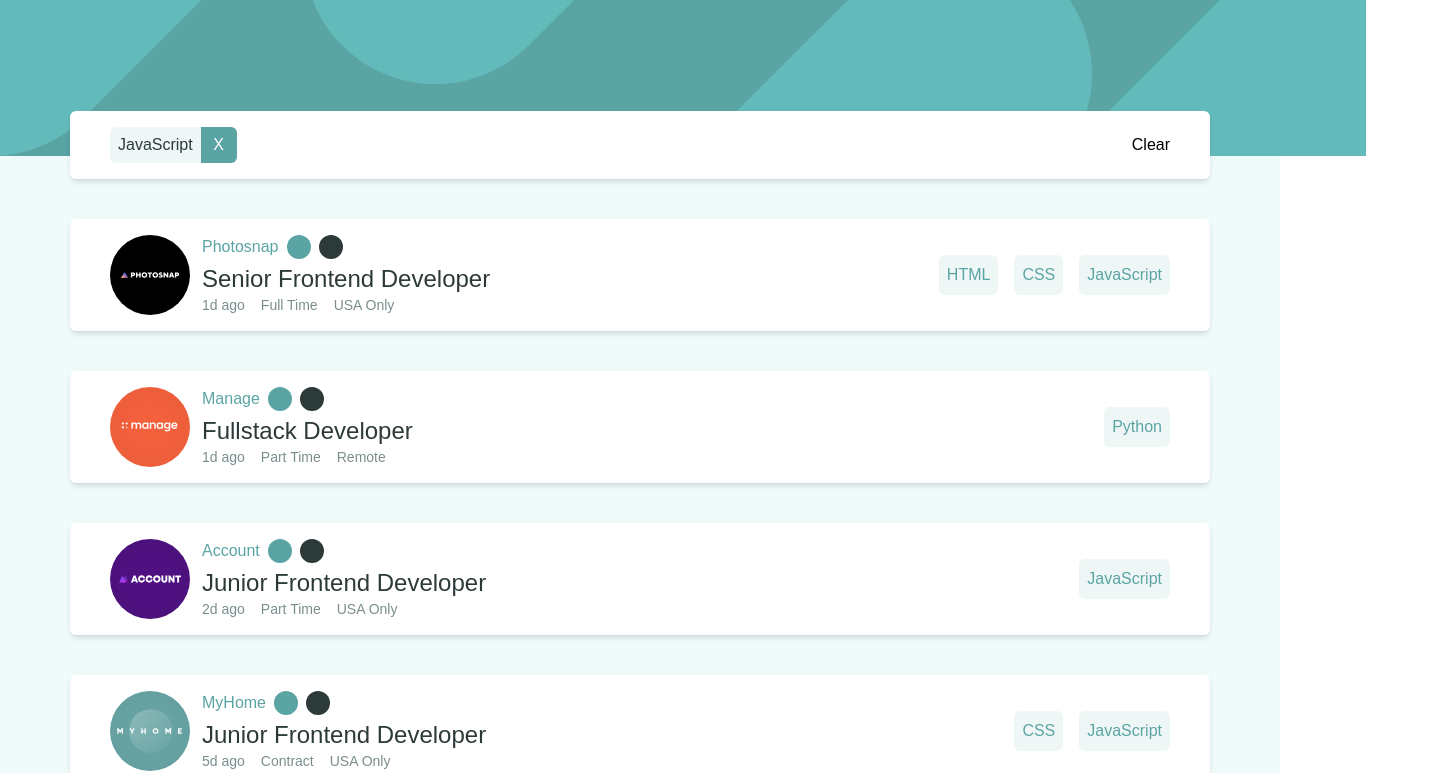
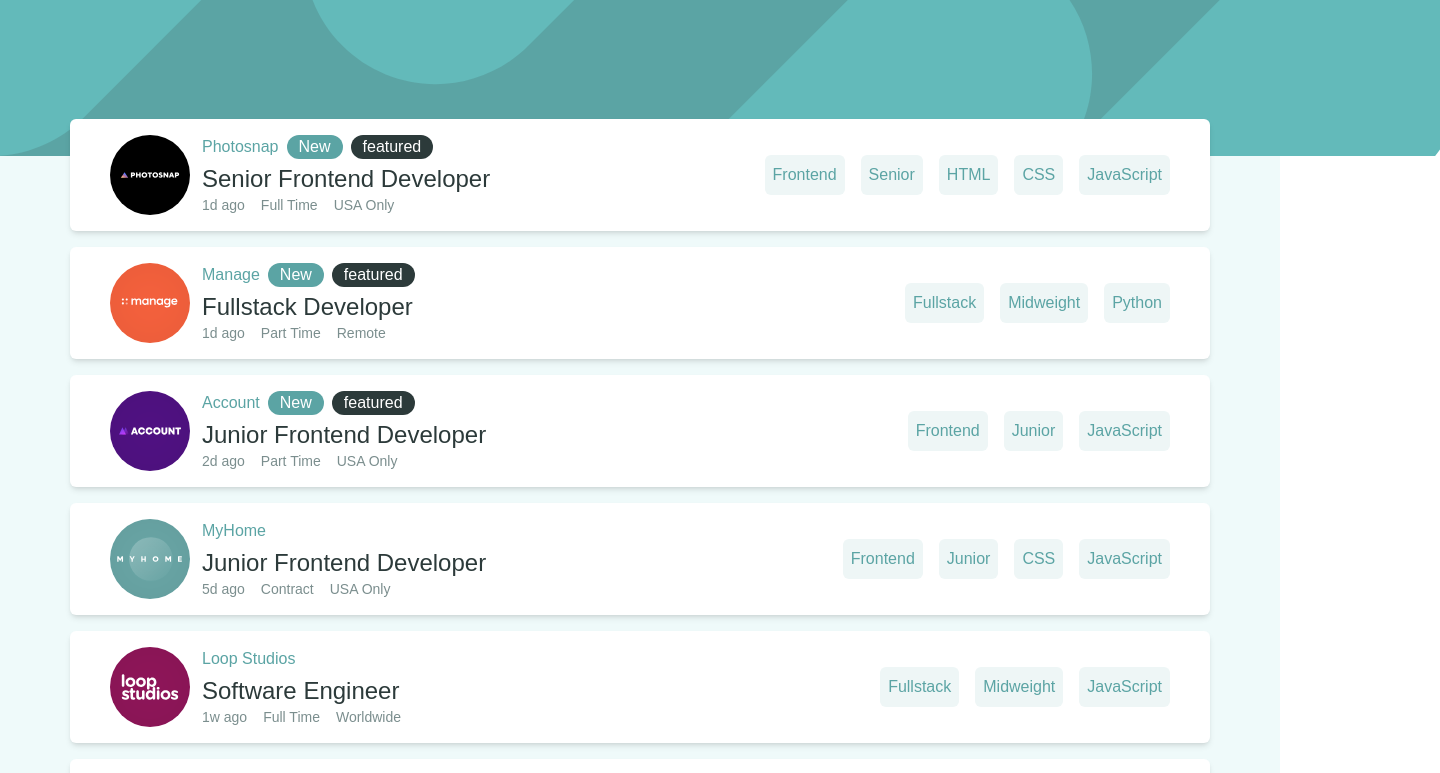
Before and after one commit to tednih/daftar-profesi-ted, a React (Create React App) app: page / in a window 1280 px wide. Shown: the top 773 px of the page, 1440 px wide, since content can reach past the window. Built offline with nearby package versions, Linux system fonts and the light colour scheme.

Commit message:
add label role and level, and fix some bug in label

```diff
--- a/src/dataProfesi.js
+++ b/src/dataProfesi.js
@@ -1,6 +1,7 @@
-import React from "react";
+import React, { useState } from "react";
 import { ReactComponent as BgHeader } from "../src/images/bg-header-desktop.svg";
 import { Link } from "react-router-dom";
+
 import Img1 from "../src/images/photosnap.svg";
 import Img2 from "../src/images/manage.svg";
 import Img3 from "../src/images/account.svg";
@@ -165,37 +166,100 @@
   },
 ];
 
-const dataProfesi = () => {
+const DataProfesi = () => {
+  const [selectedLabelLanguage, setSelectedLabelLanguage] = useState([]);
+  const [selectedLabelRole, setSelectedLabelRole] = useState([]);
+  const [selectedLabelLevel, setSelectedLabelLevel] = useState([]);
+
   return (
     <div>
       <div className="lg:max-w-[1440px] items-center mx-auto">
         <header className=" bg-primary ">
-          <BgHeader className="w-auto" />
+          <BgHeader className="w-[375px] lg:w-[1440px] " />
         </header>
 
         <div className=" bg-LighGrayishBg flex h-auto">
           <div className="items-center lg:max-w-[1140px] max-w-[375px] m-auto w-full md:flex mt-[-45px] flex flex-col">
-            <div className="p-4 bg-white mb-5 w-full rounded-md shadow-md flex flex-row justify-between items-center ">
+            <div
+              className={`p-4 bg-white mb-5 w-full rounded-md shadow-md flex flex-row justify-between items-center ${
+                selectedLabelRole.length === 0 &&
+                selectedLabelLanguage.length === 0 &&
+                selectedLabelLevel.length === 0
+                  ? "hidden"
+                  : ""
+              }`}
+            >
               <ul className="flex flex-wrap gap-2 lg:ml-6 ">
+                {selectedLabelRole.map((role, index) => (
                   <li className="bg-LighGrayishTablet pl-2 rounded-md space-x-3">
                     <div className="text-VeryDarkGrayish flex justify-between items-center">
-                    JavaScript
-                    <button className="ml-2 bg-primary w-9 h-9 rounded-r-md hover:bg-VeryDarkGrayish text-white">
+                      {role}
+                      <button
+                        className="ml-2 bg-primary w-9 h-9 rounded-r-md hover:bg-VeryDarkGrayish text-white"
+                        onClick={() => {
+                          const newRole = [...selectedLabelRole];
+                          newRole.splice(index, 1);
+                          setSelectedLabelRole(newRole);
+                        }}
+                      >
                         X
                       </button>
                     </div>
                   </li>
+                ))}
+
+                {selectedLabelLevel.map((level, index) => (
+                  <li className="bg-LighGrayishTablet pl-2 rounded-md space-x-3">
+                    <div className="text-VeryDarkGrayish flex justify-between items-center">
+                      {level}
+                      <button
+                        className="ml-2 bg-primary w-9 h-9 rounded-r-md hover:bg-VeryDarkGrayish text-white"
+                        onClick={() => {
+                          const newRole = [...selectedLabelLevel];
+                          newRole.splice(index, 1);
+                          setSelectedLabelLevel(newRole);
+                        }}
+                      >
+                        X
+                      </button>
+                    </div>
+                  </li>
+                ))}
+
+                {selectedLabelLanguage.map((language, index) => (
+                  <li className="bg-LighGrayishTablet pl-2 rounded-md space-x-3">
+                    <div className="text-VeryDarkGrayish flex justify-between items-center">
+                      {language}
+                      <button
+                        className="ml-2 bg-primary w-9 h-9 rounded-r-md hover:bg-VeryDarkGrayish text-white"
+                        onClick={() => {
+                          const newLanguages = [...selectedLabelLanguage];
+                          newLanguages.splice(index, 1);
+                          setSelectedLabelLanguage(newLanguages);
+                        }}
+                      >
+                        X
+                      </button>
+                    </div>
+                  </li>
+                ))}
               </ul>
+
               <Link
                 to="/"
-                className=" hover:text-primary lg:mr-6 hover:underline"
+                className="hover:text-primary lg:mr-6 hover:underline"
+                onClick={() => {
+                  setSelectedLabelLanguage([]);
+                  setSelectedLabelLevel([]);
+                  setSelectedLabelRole([]);
+                }}
               >
                 Clear
               </Link>
             </div>
 
             {Profesis.map((profesi, index) => (
-              <div className="p-4 bg-white w-full rounded-md shadow-md my-5 hover:border-l-4 border-l-primary">
+              <div className="p-4 bg-white w-full rounded-md shadow-md my-5 lg:my-2 hover:border-l-4 border-l-primary">
                 <div className="justify-between flex flex-col lg:flex-row lg:items-center w-full max-w-[375px] lg:max-w-full ">
                   <div>
                     <ul
@@ -213,12 +277,16 @@
                       <li className="items-center pb-5 lg:pb-0">
                         <div className="flex flex-row gap-2 mb-3 lg:mb-1 text-primary">
                           <h2> {profesi.company} </h2>
+                          {profesi.new ? (
                             <h2 className="text-white bg-primary px-3 rounded-full">
-                            {profesi.new}
+                              New
                             </h2>
+                          ) : null}
+                          {profesi.new ? (
                             <h2 className="text-white bg-VeryDarkGrayish px-3 rounded-full">
-                            {profesi.featured}
+                              featured
                             </h2>
+                          ) : null}
                         </div>
                         <a
                           href="/"
@@ -238,9 +306,44 @@
                   <div>
                     <div className="">
                       <ul className="flex flex-wrap gap-4 lg:flex-row lg:mr-6">
-                        {profesi.languages.map((language) => (
                         <li>
-                            <button className="bg-LighGrayishTablet text-primary hover:bg-primary hover:text-LighGrayishTablet py-2 px-2 rounded-md">
+                          <button
+                            className="bg-LighGrayishTablet text-primary hover:bg-primary hover:text-LighGrayishTablet py-2 px-2 rounded-md"
+                            onClick={() =>
+                              setSelectedLabelRole([
+                                ...selectedLabelRole,
+                                profesi.role,
+                              ])
+                            }
+                          >
+                            {profesi.role}
+                          </button>
+                        </li>
+                        <li>
+                          <button
+                            className="bg-LighGrayishTablet text-primary hover:bg-primary hover:text-LighGrayishTablet py-2 px-2 rounded-md"
+                            onClick={() =>
+                              setSelectedLabelLevel([
+                                ...selectedLabelLevel,
+                                profesi.level,
+                              ])
+                            }
+                          >
+                            {profesi.level}
+                          </button>
+                        </li>
+
+                        {profesi.languages.map((language, index) => (
+                          <li key={index}>
+                            <button
+                              className="bg-LighGrayishTablet text-primary hover:bg-primary hover:text-LighGrayishTablet py-2 px-2 rounded-md"
+                              onClick={() =>
+                                setSelectedLabelLanguage([
+                                  ...selectedLabelLanguage,
+                                  language,
+                                ])
+                              }
+                            >
                               {language}
                             </button>
                           </li>
@@ -258,4 +361,4 @@
   );
 };
 
-export default dataProfesi;
+export default DataProfesi;
```
Lines whose indentation alone changed are shown as unchanged.
